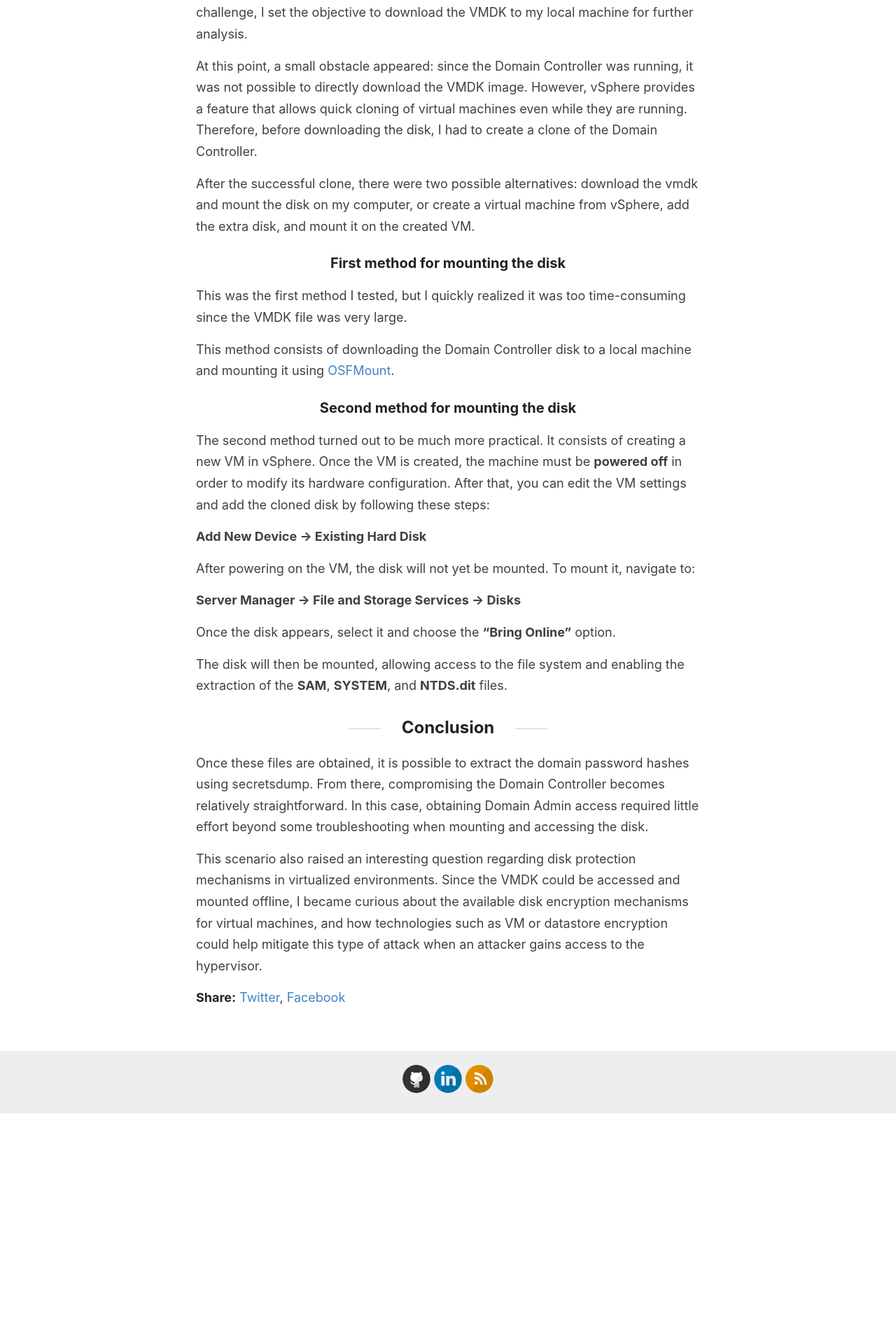
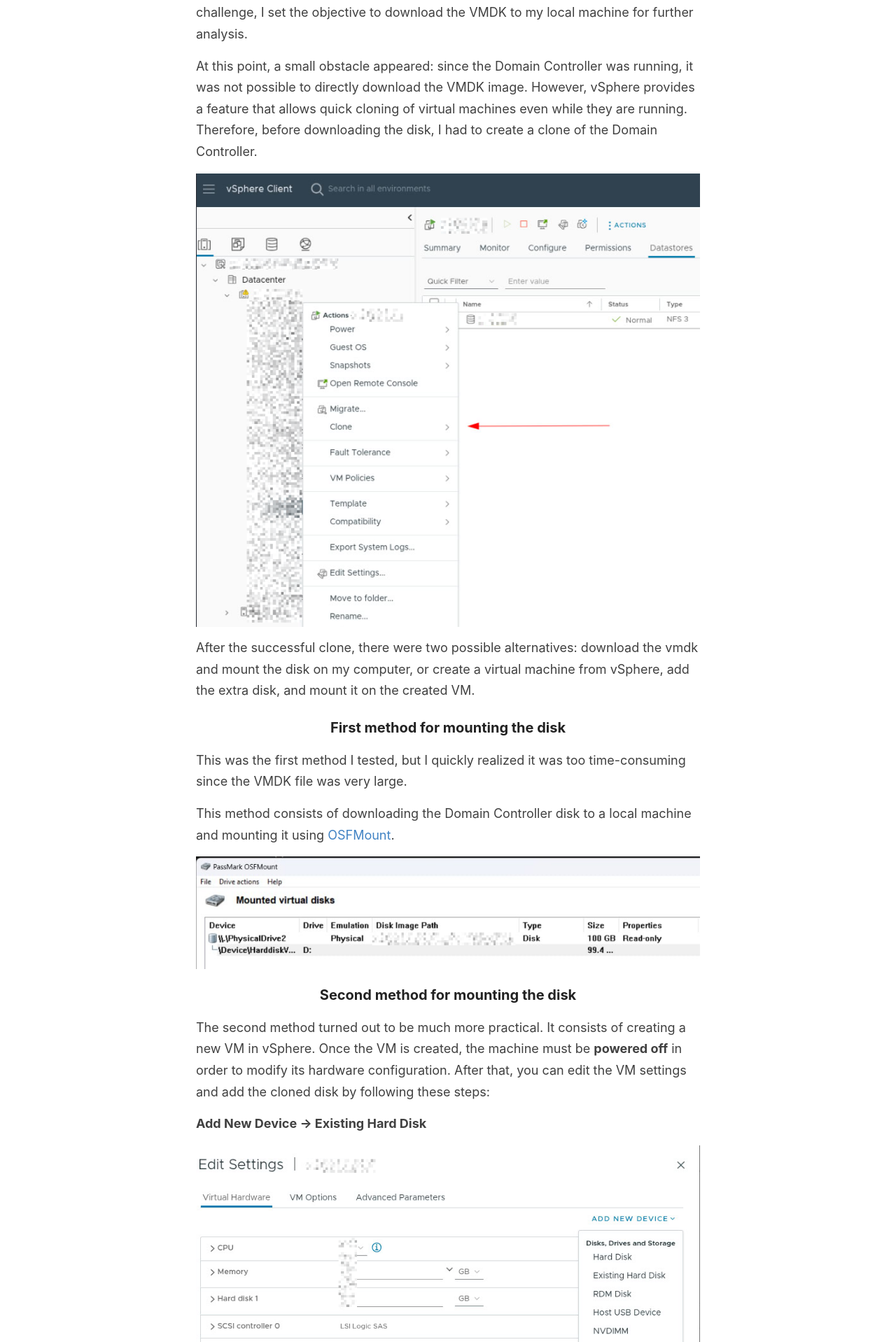
Before and after one commit to JoseAbreu28/JoseAbreu28.github.io, a Jekyll site: the page built from _posts/2026-03-07-vShere-to-DA.md, in a window 1280 px wide. Shown: the part 1203-3121 px from the top of the page at 70% size. Built offline with Jekyll 4.4.1, drawn with Linux system fonts in a browser that asks for light colours; before the commit the page ends 2795 px from its top, so only the background shows below that.

Commit message:
Update 2026-03-07-vShere-to-DA.md

```diff
--- a/_posts/2026-03-07-vShere-to-DA.md
+++ b/_posts/2026-03-07-vShere-to-DA.md
@@ -19,6 +19,8 @@ At this initial step, I noticed that, in addition to the Virtual Machines tab, t
 
 At this point, a small obstacle appeared: since the Domain Controller was running, it was not possible to directly download the VMDK image. However, vSphere provides a feature that allows quick cloning of virtual machines even while they are running. Therefore, before downloading the disk, I had to create a clone of the Domain Controller.
 
+![Clone](/images/DATA/vsphere_clone.png)
+
 After the successful clone, there were two possible alternatives: download the vmdk and mount the disk on my computer, or create a virtual machine from vSphere, add the extra disk, and mount it on the created VM.
 
 
@@ -27,10 +29,14 @@ This was the first method I tested, but I quickly realized it was too time-consu
 
 This method consists of downloading the Domain Controller disk to a local machine and mounting it using [OSFMount](https://www.osforensics.com/tools/mount-disk-images.html).
 
+![osfmount](/images/DATA/osf_mount.png)
+
 ### Second method for mounting the disk
 The second method turned out to be much more practical. It consists of creating a new VM in vSphere. Once the VM is created, the machine must be **powered off** in order to modify its hardware configuration. After that, you can edit the VM settings and add the cloned disk by following these steps:
 
 **Add New Device → Existing Hard Disk**
+
+![AddDisk](/images/DATA/vsphere_addDisk.png)
 
 After powering on the VM, the disk will not yet be mounted. To mount it, navigate to:
 
```
Also changed, not shown: other parts of _posts/2026-03-07-vShere-to-DA.md (+4 -0 lines).
